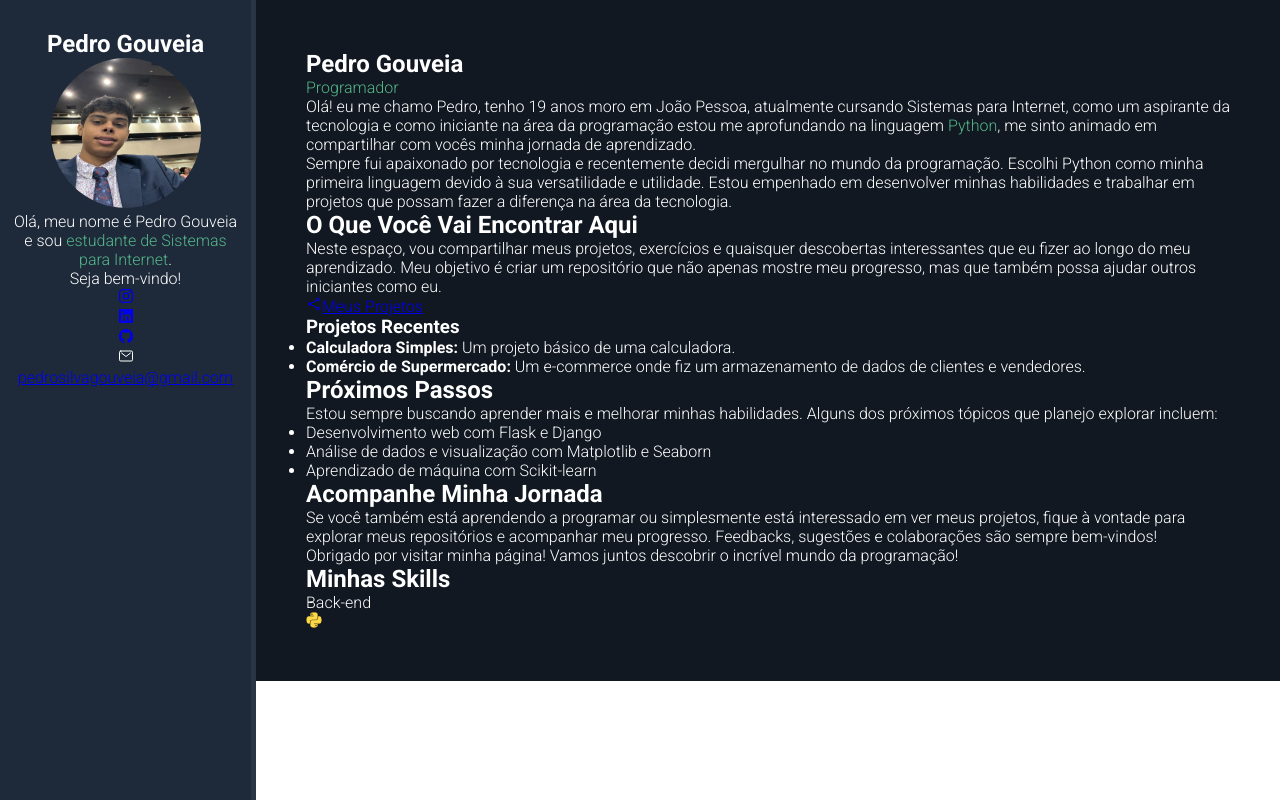
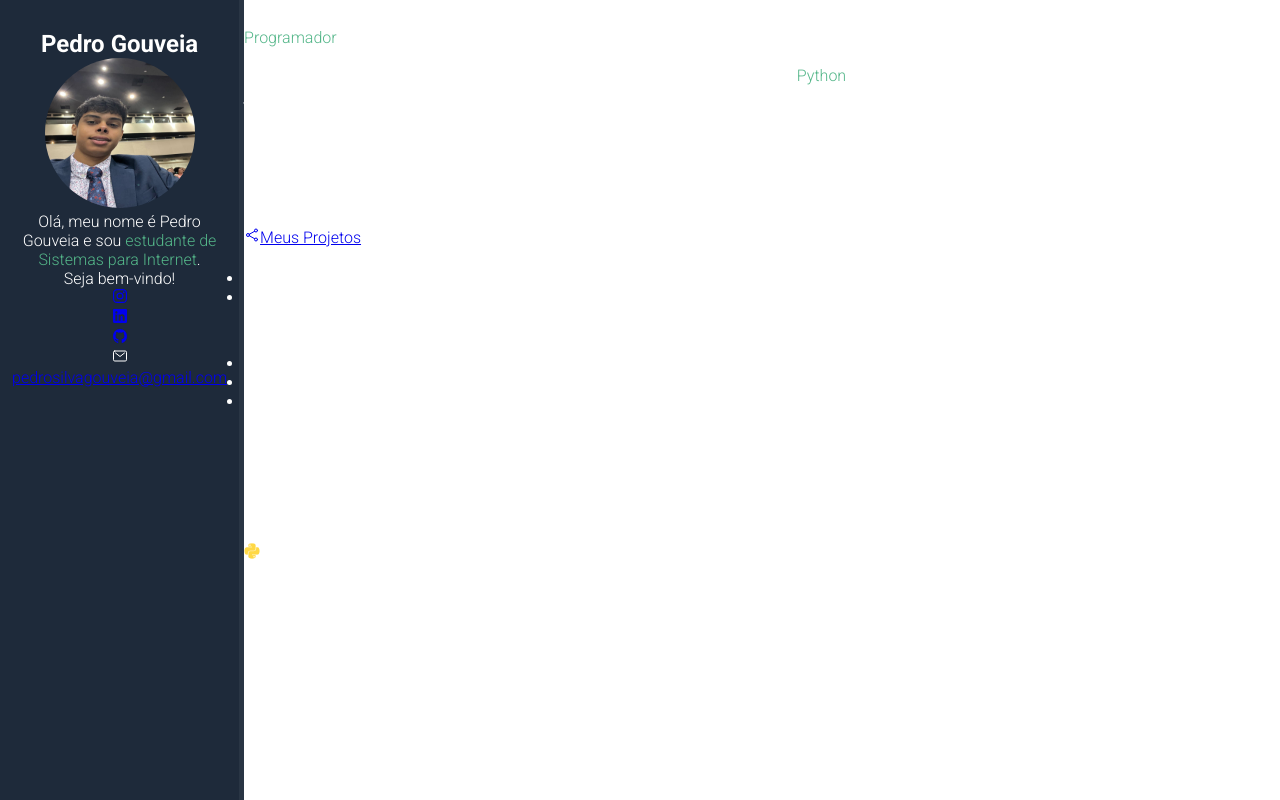
Before and after one commit to Peupedroo/pedromanoel.github.io, a plain HTML site: page index.html in a window 1280 px wide. Drawn offline with nearby package versions, Linux system fonts and the light colour scheme.

Commit message:
enviando

```diff
--- a/css/style.css
+++ b/css/style.css
@@ -37,12 +37,7 @@
     border-right: 5px solid var(--bio-border-color);
 }
 
-#about_container {
-    flex: 1 1 80%;
-    height: 100%;
-    background-color: var(--about-bg-color);
-    padding: 50px;
-}
+
 
 /* bio container */
 #bio_container img {
```
